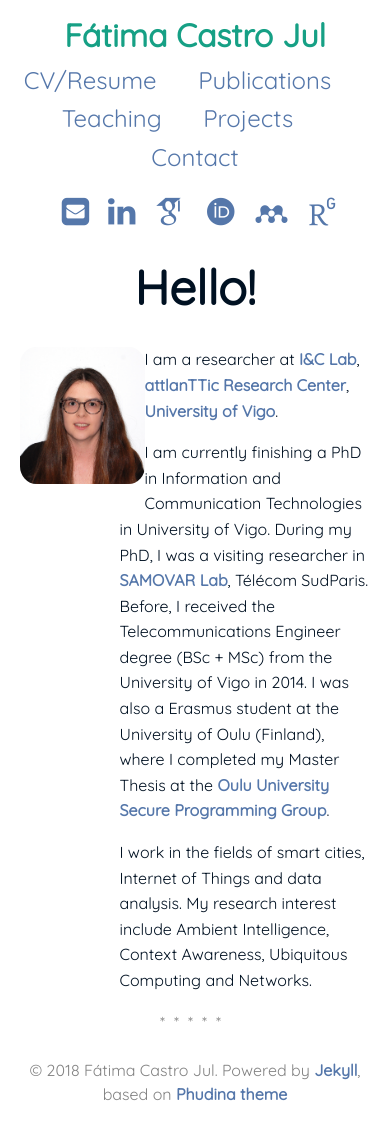
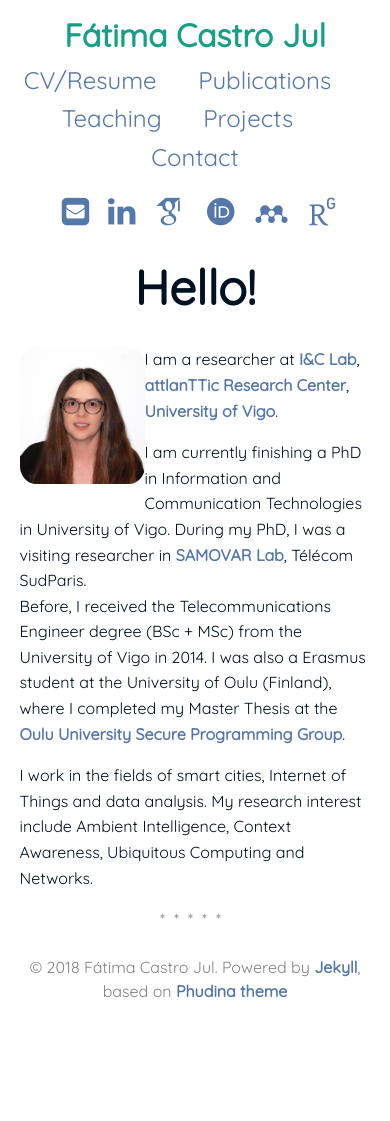
Before and after one commit to Facj/facj.github.io, a Jekyll site: the page built from index.md, in a window 390 px wide. Built offline with Jekyll 4.4.1, drawn with Linux system fonts in a browser that asks for light colours; some web fonts are replaced; after the commit the page ends 1018 px from its top, so only the background shows below that.

Commit message:
Mobile version: index, margin describe text

```diff
--- a/assets/css/main.css
+++ b/assets/css/main.css
@@ -284,7 +284,7 @@
       display: block;
       text-align: left;
       max-width: 100%;
-      margin-left: 100px;
+      margin: auto;
       /*margin-right: 100px;
       float: right*/ }
 
```
